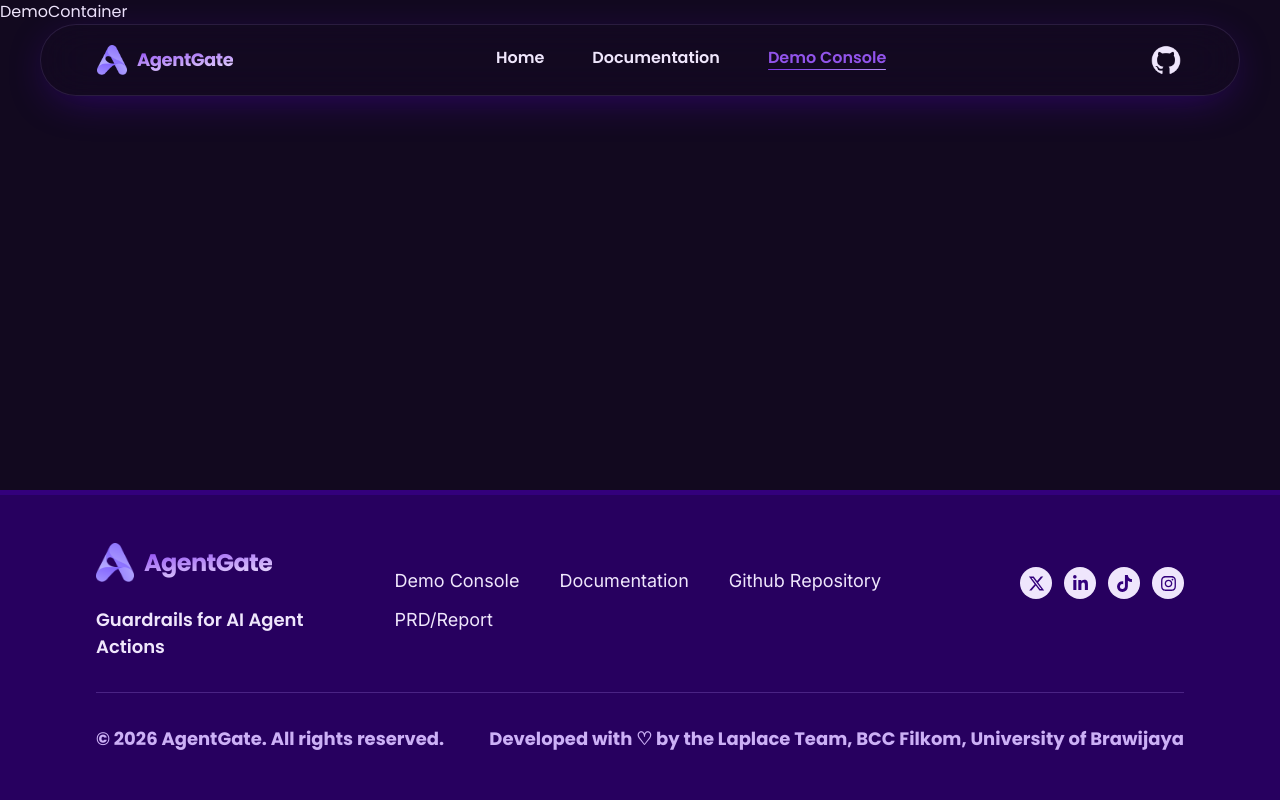
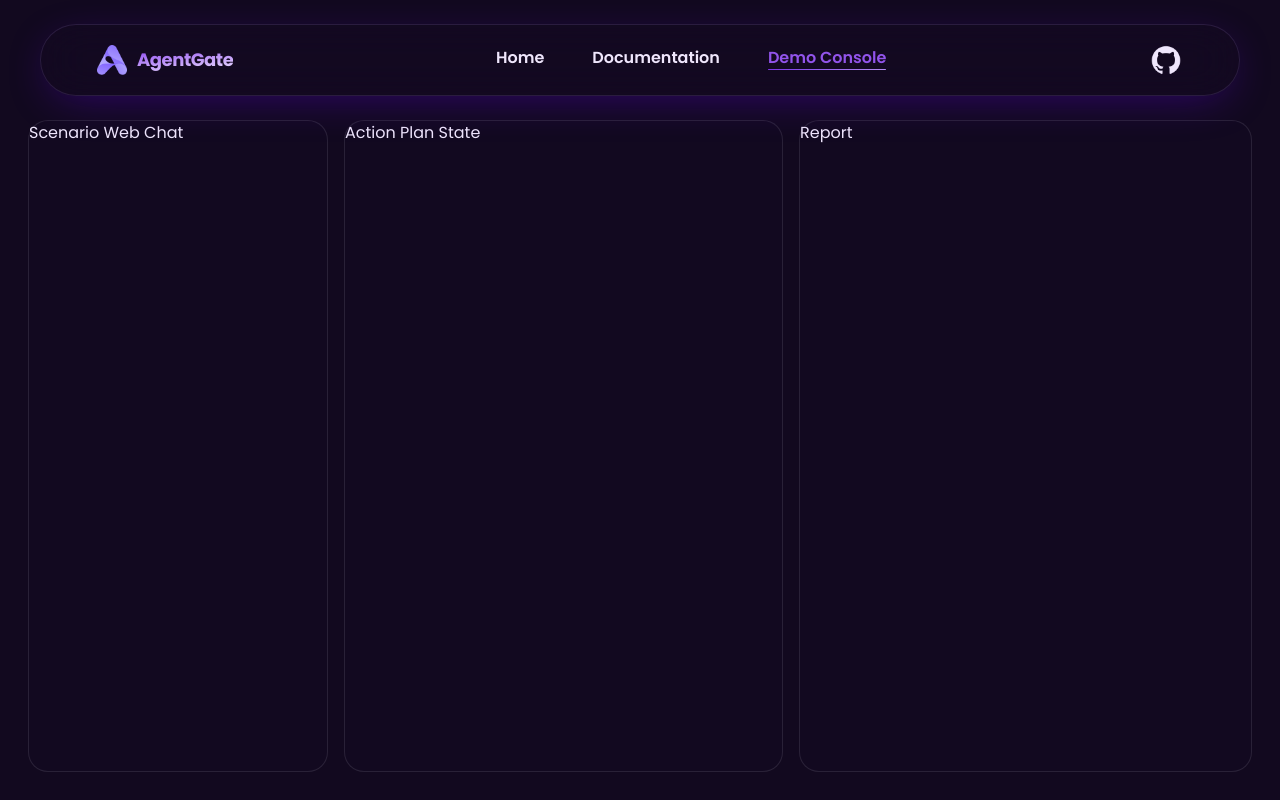
Before and after one commit to ihyaulumuddin14/laplace-agentgate, a Next.js app: page /demo in a window 1280 px wide. Shown: the top 800 px of the page. Built offline with nearby package versions, Linux system fonts and the light colour scheme.

Commit message:
feat: add resizable content for demo console card

```diff
--- a/package.json
+++ b/package.json
@@ -20,6 +20,7 @@
     "react": "19.2.4",
     "react-dom": "19.2.4",
     "react-icons": "^5.7.0",
+    "react-resizable-panels": "^4.12.2",
     "shadcn": "^4.13.0",
     "tailwind-merge": "^3.6.0",
     "tw-animate-css": "^1.4.0"
--- /dev/null
+++ b/src/features/demo/components/misc/DemoCard.tsx
@@ -0,0 +1,11 @@
+import type { ReactNode } from "react";
+
+const DemoCard = ({ children }: { children: ReactNode }) => {
+  return (
+    <article className="w-full h-full bg-surface-card/10 rounded-[20px] flex relative border">
+      {children}
+    </article>
+  );
+};
+
+export default DemoCard;
--- a/src/features/demo/components/sections/DemoContainer.tsx
+++ b/src/features/demo/components/sections/DemoContainer.tsx
@@ -1,5 +1,31 @@
+import {
+  ResizablePanel,
+  ResizablePanelGroup,
+} from "@/shared/components/ui/resizable";
+import DemoCard from "../misc/DemoCard";
+
 const DemoContainer = () => {
-  return <section className="">DemoContainer</section>;
+  return (
+    <section className="w-full h-[calc(100vh-120px)] relative mt-30 p-7 pt-0">
+      <ResizablePanelGroup orientation="horizontal" className="gap-4 h-full">
+        <ResizablePanel defaultSize={"24%"} minSize={300}>
+          <DemoCard>
+            <p>Scenario Web Chat</p>
+          </DemoCard>
+        </ResizablePanel>
+        <ResizablePanel defaultSize={"38%"} minSize={300}>
+          <DemoCard>
+            <p>Action Plan State</p>
+          </DemoCard>
+        </ResizablePanel>
+        <ResizablePanel defaultSize={"38%"} minSize={300}>
+          <DemoCard>
+            <p>Report</p>
+          </DemoCard>
+        </ResizablePanel>
+      </ResizablePanelGroup>
+    </section>
+  );
 };
 
 export default DemoContainer;
--- /dev/null
+++ b/src/shared/components/ui/resizable.tsx
@@ -0,0 +1,50 @@
+"use client";
+
+import * as ResizablePrimitive from "react-resizable-panels";
+
+import { cn } from "@/shared/lib/utils";
+
+function ResizablePanelGroup({
+  className,
+  ...props
+}: ResizablePrimitive.GroupProps) {
+  return (
+    <ResizablePrimitive.Group
+      data-slot="resizable-panel-group"
+      className={cn(
+        "flex h-full w-full aria-[orientation=vertical]:flex-col",
+        className,
+      )}
+      {...props}
+    />
+  );
+}
+
+function ResizablePanel({ ...props }: ResizablePrimitive.PanelProps) {
+  return <ResizablePrimitive.Panel data-slot="resizable-panel" {...props} />;
+}
+
+function ResizableHandle({
+  withHandle,
+  className,
+  ...props
+}: ResizablePrimitive.SeparatorProps & {
+  withHandle?: boolean;
+}) {
+  return (
+    <ResizablePrimitive.Separator
+      data-slot="resizable-handle"
+      className={cn(
+        "relative flex w-px items-center justify-center bg-border ring-offset-background after:absolute after:inset-y-0 after:left-1/2 after:w-1 after:-translate-x-1/2 focus-visible:ring-1 focus-visible:ring-ring focus-visible:outline-hidden aria-[orientation=horizontal]:h-px aria-[orientation=horizontal]:w-full aria-[orientation=horizontal]:after:left-0 aria-[orientation=horizontal]:after:h-1 aria-[orientation=horizontal]:after:w-full aria-[orientation=horizontal]:after:translate-x-0 aria-[orientation=horizontal]:after:-translate-y-1/2 [&[aria-orientation=horizontal]>div]:rotate-90",
+        className,
+      )}
+      {...props}
+    >
+      {withHandle && (
+        <div className="z-10 flex h-6 w-1 shrink-0 rounded-lg bg-border" />
+      )}
+    </ResizablePrimitive.Separator>
+  );
+}
+
+export { ResizableHandle, ResizablePanel, ResizablePanelGroup };
```
Also changed, not shown: 1 other file (tests, documents, lock files or other folders).
